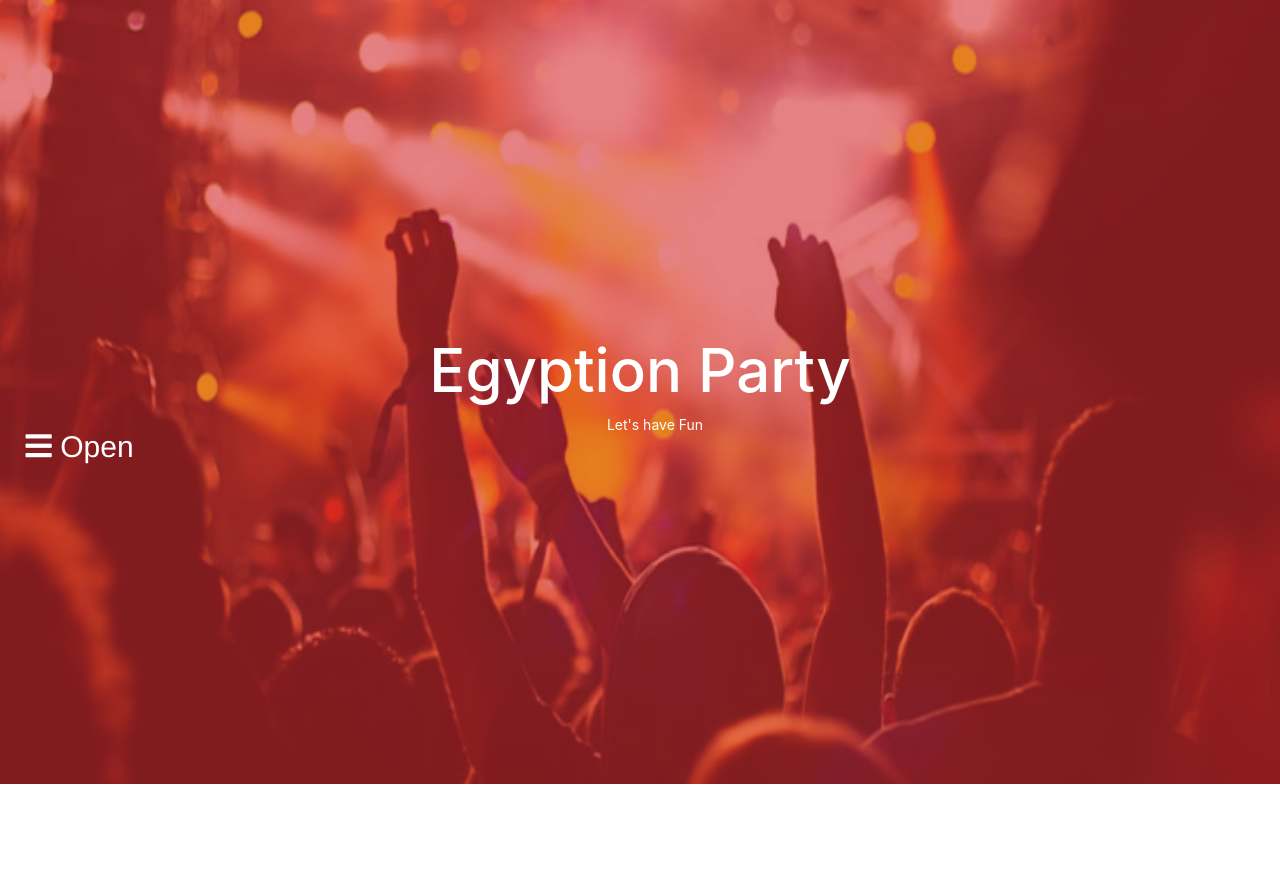
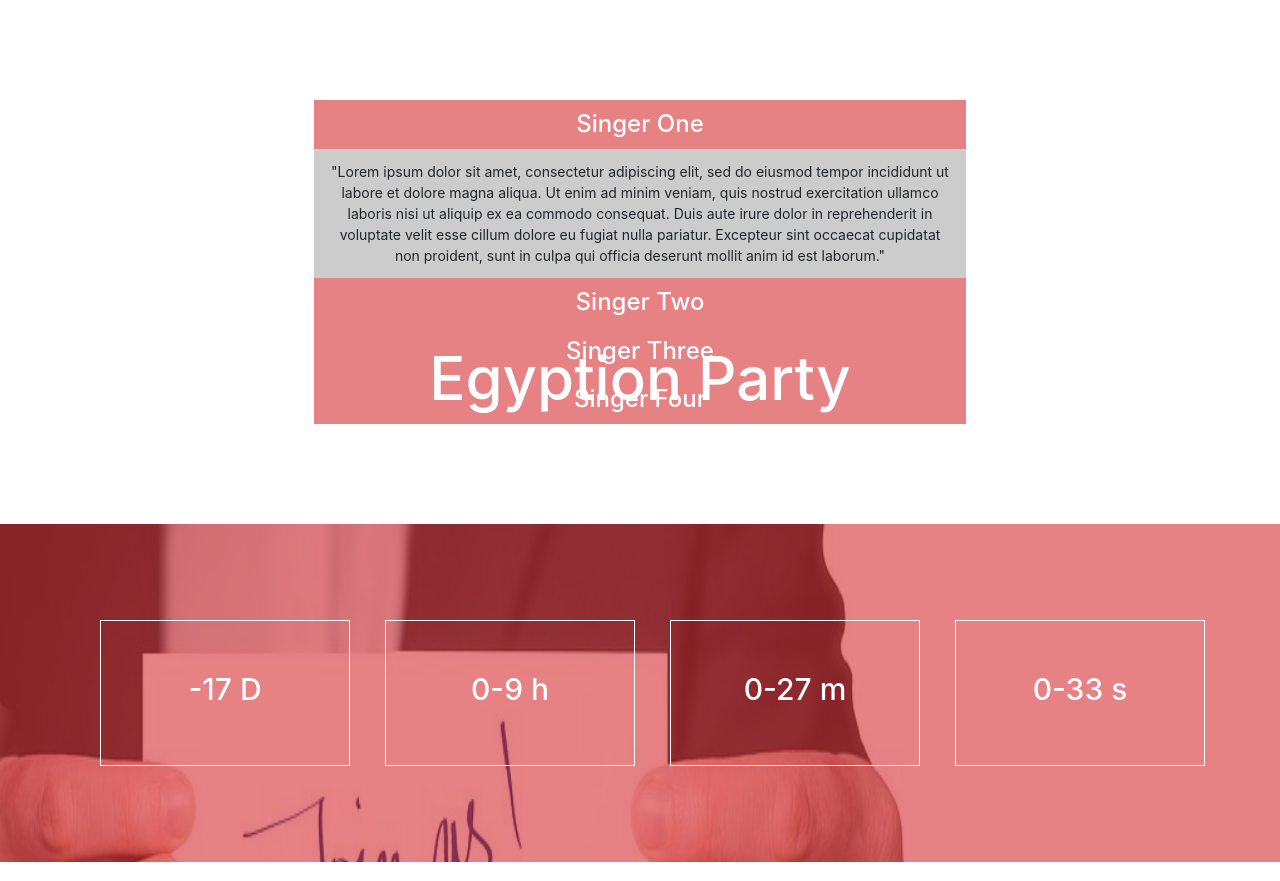
Before and after one commit to MennaAdam/Project-5, a plain HTML site: page index.html in a window 1280 px wide. Shown: the top 881 px of the page. Drawn offline with Linux system fonts and the light colour scheme.

Commit message:
Update event.css

```diff
--- a/css/event.css
+++ b/css/event.css
@@ -10,20 +10,16 @@
 .section
 {
 	background-image: url('../images/header.jpg');
-	background-size: 100% 100%;
+	background-size: cover;
 	background-repeat: no-repeat;
-	height: 98vh;
-	position: relative;
+	background-position: center;
 }
 
 .layer-1
 {
 	width: 100%;
-	height: 98vh;
+	height: 100%;
 	background-color: rgba(214,46,51,0.6);
-	position: absolute;
-	top: 0;
-	left: 0;
 }
 
 .sidebar
@@ -156,15 +152,14 @@
 
 .duration
 {
-	height: auto;
 	background-image: url('../images/invitation.jpg');
 	background-repeat: no-repeat;
-	background-size: 100% 100%;
+	background-size: 100vw 100vh;
 }
 
 .layer-2
 {
-	height: 300px;
+	height: 100%;
 	width: 100%;
 	background-color: rgba(214,46,51,0.6);
 }
```
